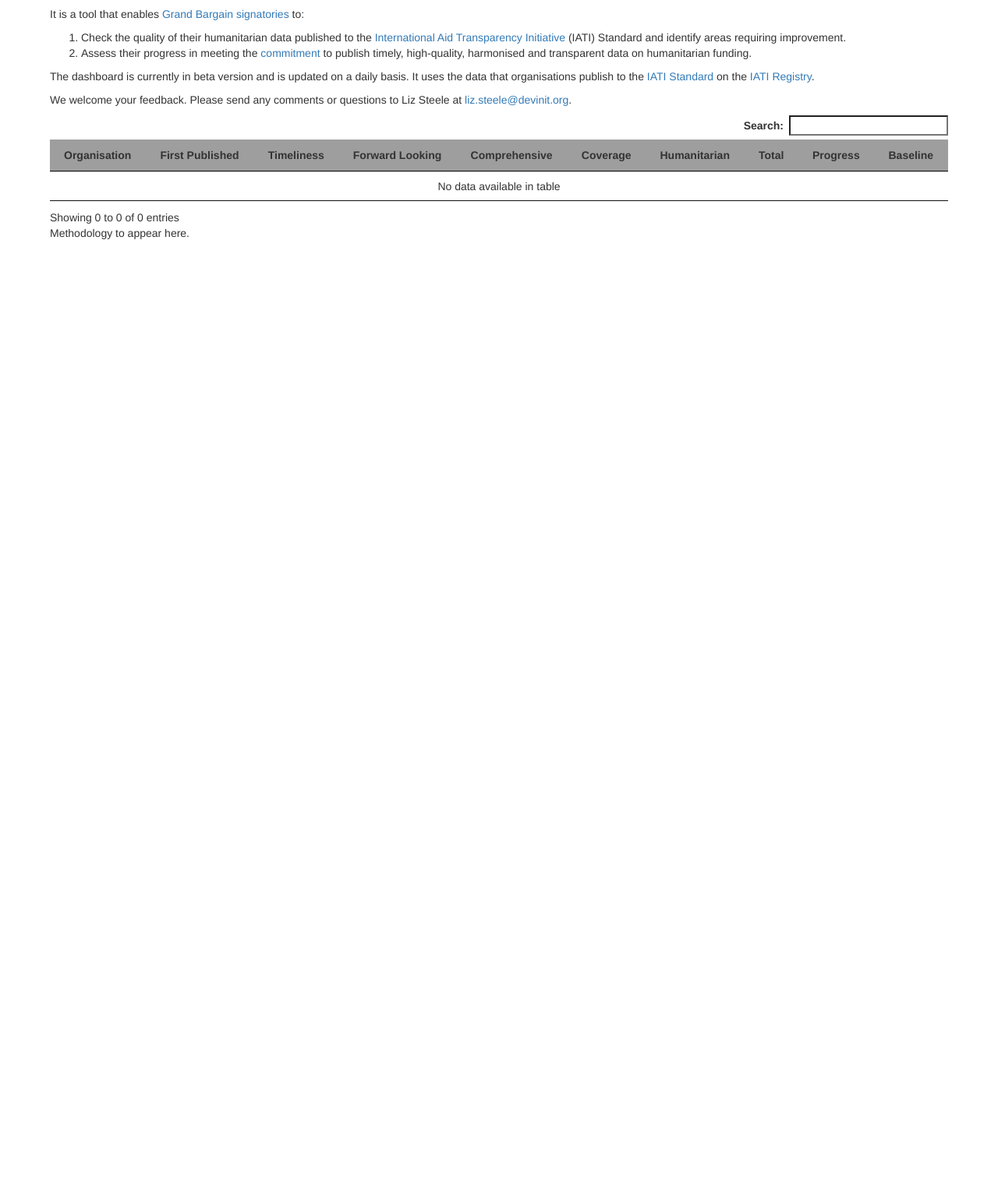
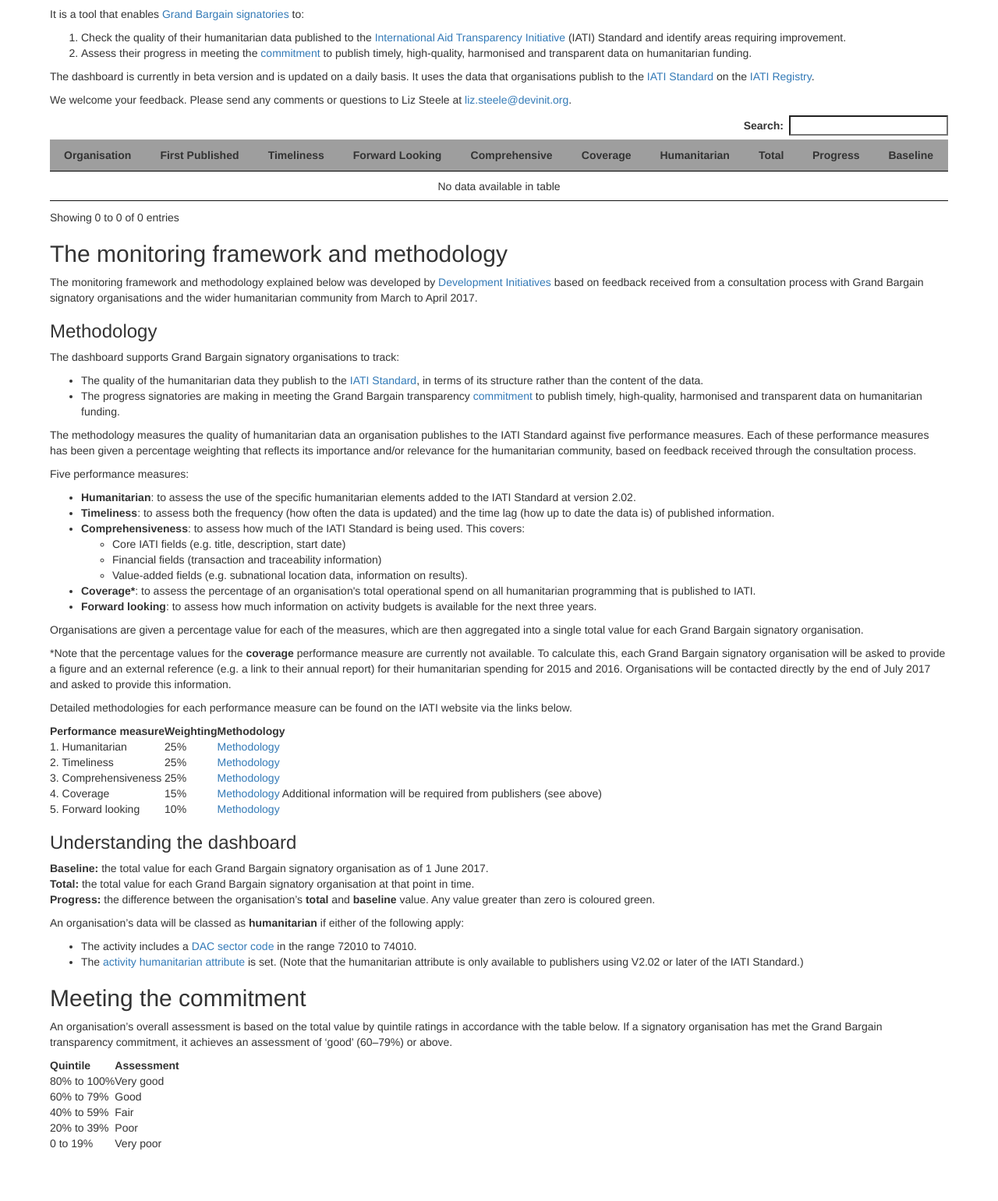
Before and after one commit to devinit/grand-bargain-monitoring, a Flask app: template src/templates/dashboard.html in a window 1280 px wide. Shown: the part 271-1812 px from the top of the page at 78% size. Before the commit the page ends 578 px from the top, so only its background shows below. Run offline with Flask 2, Linux system fonts and the light colour scheme; the template is opened without the code that fills it, so the values that code supplies are empty; some libraries are stand-ins or nearby versions; grey boxes are pictures that could not be loaded.

Commit message:
Add methodology copy

```diff
--- a/src/templates/dashboard.html
+++ b/src/templates/dashboard.html
@@ -67,7 +67,121 @@
 	</div>
 
 	<div role="tabpanel" class="tab-panel" id="methodology-tab">
-		<p>Methodology to appear here.</p>
+		<h2>The monitoring framework and methodology</h2>
+
+		<p>The monitoring framework and methodology explained below was developed by <a href="http://devinit.org/">Development Initiatives</a> based on feedback received from a consultation process with Grand Bargain signatory organisations and the wider humanitarian community from March to April 2017.</p>
+
+		<h3>Methodology</h3>
+
+		<p>The dashboard supports Grand Bargain signatory organisations to track:</p>
+
+		<ul>
+			<li>The quality of the humanitarian data they publish to the <a href="http://iatistandard.org/">IATI Standard</a>, in terms of its structure rather than the content of the data.</li>
+			<li>The progress signatories are making in meeting the Grand Bargain transparency <a href="https://interagencystandingcommittee.org/grand-bargain-hosted-iasc">commitment</a> to publish timely, high-quality, harmonised and transparent data on humanitarian funding.</li>
+		</ul>
+
+		<p>The methodology measures the quality of humanitarian data an organisation publishes to the IATI Standard against five performance measures. Each of these performance measures has been given a percentage weighting that reflects its importance and/or relevance for the humanitarian community, based on feedback received through the consultation process.</p>
+
+		<p>Five performance measures:</p>
+
+		<ul>
+			<li><strong>Humanitarian</strong>: to assess the use of the specific humanitarian elements added to the IATI Standard at version 2.02.</li>
+			<li><strong>Timeliness</strong>: to assess both the frequency (how often the data is updated) and the time lag (how up to date the data is) of published information.</li>
+			<li><strong>Comprehensiveness</strong>: to assess how much of the IATI Standard is being used. This covers:
+				<ul>
+					<li>Core IATI fields (e.g. title, description, start date)</li>
+					<li>Financial fields (transaction and traceability information)</li>
+					<li>Value-added fields (e.g. subnational location data, information on results).</li>
+				</ul>
+			</li>
+			<li><strong>Coverage*</strong>: to assess the percentage of an organisation's total operational spend on all humanitarian programming that is published to IATI.</li>
+			<li><strong>Forward looking</strong>: to assess how much information on activity budgets is available for the next three years.</li>
+		</ul>
+
+		<p>Organisations are given a percentage value for each of the measures, which are then aggregated into a single total value for each Grand Bargain signatory organisation.</p>
+
+		<p>*Note that the percentage values for the <strong>coverage</strong> performance measure are currently not available. To calculate this, each Grand Bargain signatory organisation will be asked to provide a figure and an external reference (e.g. a link to their annual report) for their humanitarian spending for 2015 and 2016. Organisations will be contacted directly by the end of July 2017 and asked to provide this information.</p>
+
+		<p>Detailed methodologies for each performance measure can be found on the IATI website via the links below.</p>
+
+		<table>
+			<tr>
+				<th>Performance measure</th>
+				<th>Weighting</th>
+				<th>Methodology</th>
+			</tr>
+			<tr>
+				<td>1. Humanitarian</td>
+				<td>25%</td>
+				<td><a href="http://dashboard.iatistandard.org/humanitarian.html#h_narrative">Methodology</a></td>
+			</tr>
+			<tr>
+				<td>2. Timeliness</td>
+				<td>25%</td>
+				<td><a href="http://dashboard.iatistandard.org/timeliness.html#h_narrative">Methodology</a></td>
+			</tr>
+			<tr>
+				<td>3. Comprehensiveness</td>
+				<td>25%</td>
+				<td><a href="http://dashboard.iatistandard.org/comprehensiveness.html#h_narrative">Methodology</a></td>
+			</tr>
+			<tr>
+				<td>4. Coverage</td>
+				<td>15%</td>
+				<td><a href="http://dashboard.iatistandard.org/coverage.html#h_narrative">Methodology</a> Additional information will be required from publishers (see above)</td>
+			</tr>
+			<tr>
+				<td>5. Forward looking</td>
+				<td>10%</td>
+				<td><a href="http://dashboard.iatistandard.org/forwardlooking.html#h_narrative">Methodology</a></td>
+			</tr>
+		</table>
+
+		<h3>Understanding the dashboard</h3>
+
+		<p>
+			<strong>Baseline:</strong> the total value for each Grand Bargain signatory organisation as of 1 June 2017.<br/>
+			<strong>Total:</strong> the total value for each Grand Bargain signatory organisation at that point in time.<br/>
+			<strong>Progress:</strong> the difference between the organisation’s <strong>total</strong> and <strong>baseline</strong> value. Any value greater than zero is coloured green.
+		</p>
+
+		<p>An organisation’s data will be classed as <strong>humanitarian</strong> if either of the following apply:</p>
+		<ul>
+			<li>The activity includes a <a href="http://iatistandard.org/202/activity-standard/iati-activities/iati-activity/sector/">DAC sector code</a> in the range 72010 to 74010.</li>
+			<li>The <a href="http://iatistandard.org/202/activity-standard/iati-activities/iati-activity/">activity humanitarian attribute</a> is set. (Note that the humanitarian attribute is only available to publishers using V2.02 or later of the IATI Standard.)</li>
+		</ul>
+
+		<h2>Meeting the commitment</h2>
+
+		<p>An organisation’s overall assessment is based on the total value by quintile ratings in accordance with the table below. If a signatory organisation has met the Grand Bargain transparency commitment, it achieves an assessment of ‘good’ (60–79%) or above.</p>
+
+		<table>
+			<tr>
+				<th>Quintile</th>
+				<th>Assessment</th>
+			</tr>
+			<tr>
+				<td>80% to 100%</td>
+				<td>Very good</td>
+			</tr>
+			<tr>
+				<td>60% to 79%</td>
+				<td>Good</td>
+			</tr>
+			<tr>
+				<td>40% to 59%</td>
+				<td>Fair</td>
+			</tr>
+			<tr>
+				<td>20% to 39%</td>
+				<td>Poor</td>
+			</tr>
+			<tr>
+				<td>0 to 19%</td>
+				<td>Very poor</td>
+			</tr>
+		</table>
+
 	</div>
 </div>
 
```
